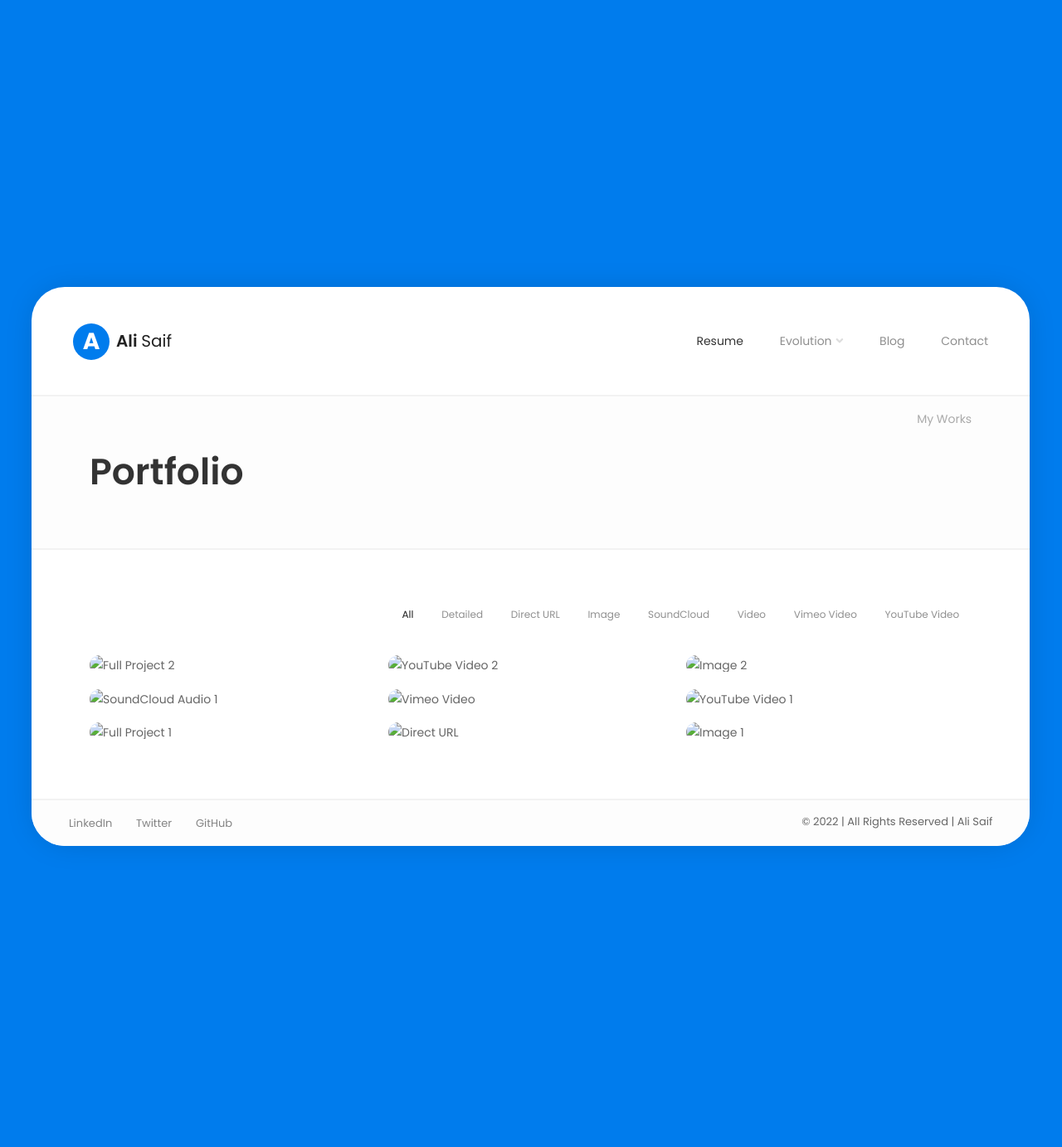
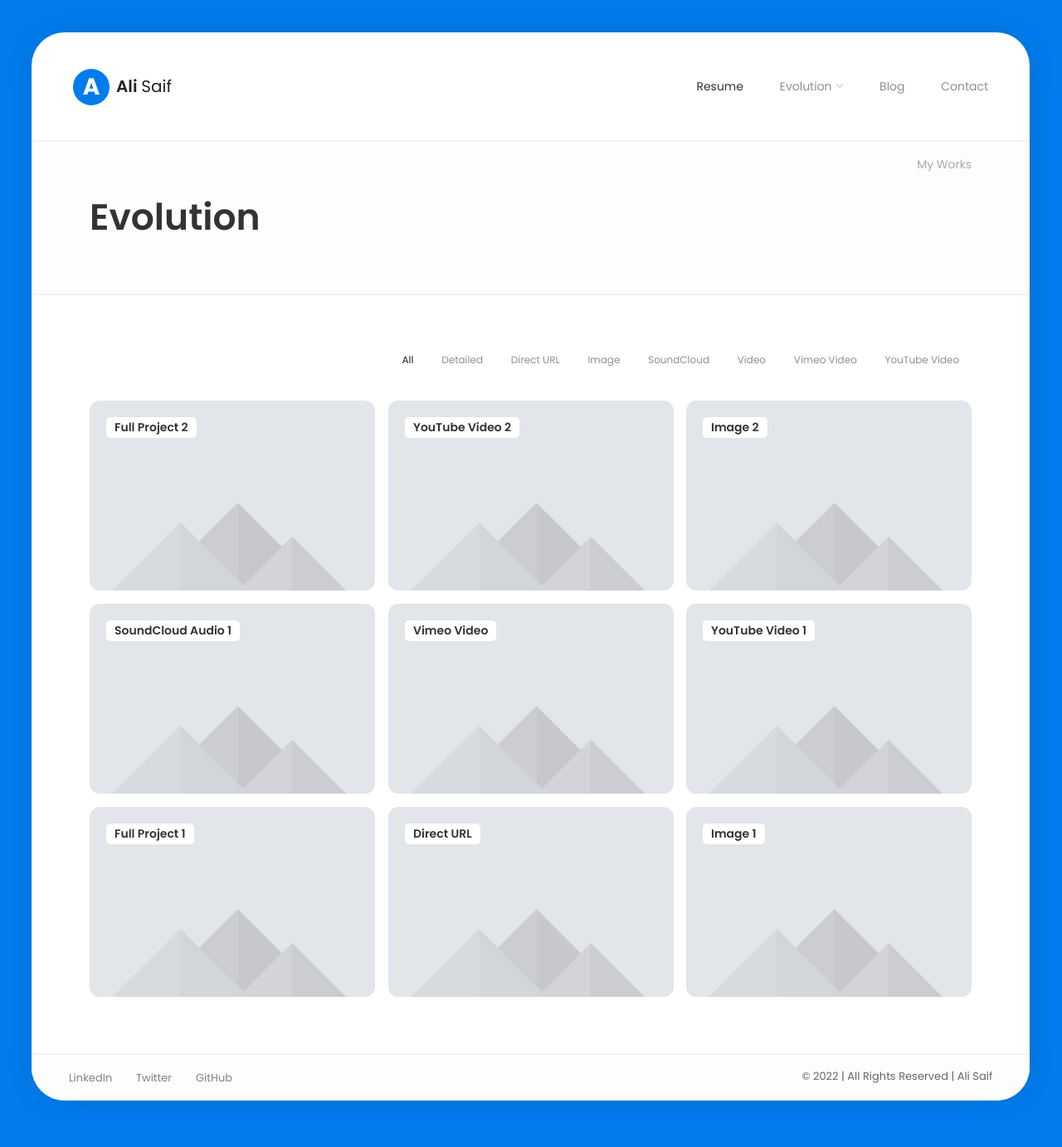
Before and after one commit to integracore2/integracore2.github.io, a Jekyll site: the page built from evolution.md, in a window 1280 px wide. Shown: the whole page at 83% size. Built offline with Jekyll 4.4.1, drawn with Linux system fonts in a browser that asks for light colours.

Commit message:
fixed img tags with site.baseurl prefix

```diff
--- a/evolution.md
+++ b/evolution.md
@@ -9,7 +9,7 @@ permalink: /evolution/
             <div id="primary" class="content-area">
 
               <div class="page-title">
-                <h1>Portfolio</h1>
+                <h1>Evolution</h1>
                 <div class="page-subtitle">
                     <h4> My Works</h4>
                 </div>
@@ -63,7 +63,7 @@ permalink: /evolution/
                         <!-- Portfolio Item 1 -->
                         <figure class="item standard" data-groups='["category_all", "category_detailed"]'>
                           <div class="portfolio-item-img">
-                            <img src="assets/img/portfolio/1.jpg" alt="Full Project 2" title="" />
+                            <img src="{{ site.baseurl }}/assets/img/portfolio/1.jpg" alt="Full Project 2" title="" />
                             <a href="portfolio-project-2.html" class="ajax-page-load"></a>
                           </div>
 
@@ -76,7 +76,7 @@ permalink: /evolution/
                         <!-- Portfolio Item 2 -->
                         <figure class="item lbvideo" data-groups='["category_all", "category_video", "category_youtube-video"]'>
                             <div class="portfolio-item-img">
-                              <img src="assets/img/portfolio/2.jpg" alt="YouTube Video 2" title="" />
+                              <img src="{{ site.baseurl }}/assets/img/portfolio/2.jpg" alt="YouTube Video 2" title="" />
                               <a href="https://www.youtube.com/embed/F-1weFCiYBA" class="lightbox mfp-iframe" title="YouTube Video 2"></a>
                             </div>
 
@@ -89,8 +89,8 @@ permalink: /evolution/
                         <!-- Portfolio Item 3 -->
                         <figure class="item lbimage" data-groups='["category_all", "category_image"]'>
                           <div class="portfolio-item-img">
-                            <img src="assets/img/portfolio/3.jpg" alt="Image 2" title="" />
-                            <a class="lightbox" title="Image 2" href="assets/img/portfolio/full/3.jpg"></a>
+                            <img src="{{ site.baseurl }}/assets/img/portfolio/3.jpg" alt="Image 2" title="" />
+                            <a class="lightbox" title="Image 2" href="{{ site.baseurl }}/assets/img/portfolio/full/3.jpg"></a>
                           </div>
 
                           <i class="fa fa-image"></i>
@@ -102,7 +102,7 @@ permalink: /evolution/
                         <!-- Portfolio Item 4 -->
                         <figure class="item lbaudio" data-groups='["category_all", "category_soundcloud"]'>
                           <div class="portfolio-item-img">
-                            <img src="assets/img/portfolio/4.jpg" alt="SoundCloud Audio 1" title="" />
+                            <img src="{{ site.baseurl }}/assets/img/portfolio/4.jpg" alt="SoundCloud Audio 1" title="" />
                             <a href="https://w.soundcloud.com/player/?url=https%3A//api.soundcloud.com/tracks/221650664&#038;color=%23ff5500&#038;auto_play=false&#038;hide_related=false&#038;show_comments=true&#038;show_user=true&#038;show_reposts=false&#038;show_teaser=true&#038;visual=true" class="lightbox mfp-iframe" title="SoundCloud Audio 1"></a>
                           </div>
 
@@ -115,7 +115,7 @@ permalink: /evolution/
                         <!-- Portfolio Item 5 -->
                         <figure class="item lbvideo" data-groups='["category_all", "category_video", "category_vimeo-video"]'>
                           <div class="portfolio-item-img">
-                            <img src="assets/img/portfolio/5.jpg" alt="Vimeo Video" title="" />
+                            <img src="{{ site.baseurl }}/assets/img/portfolio/5.jpg" alt="Vimeo Video" title="" />
                             <a href="https://player.vimeo.com/video/158284739" class="lightbox mfp-iframe" title="Vimeo Video"></a>
                           </div>
 
@@ -128,7 +128,7 @@ permalink: /evolution/
                         <!-- Portfolio Item 6 -->
                         <figure class="item lbvideo" data-groups='["category_all", "category_video", "category_youtube-video"]'>
                           <div class="portfolio-item-img">
-                            <img src="assets/img/portfolio/6.jpg" alt="YouTube Video 1" title="" />
+                            <img src="{{ site.baseurl }}/assets/img/portfolio/6.jpg" alt="YouTube Video 1" title="" />
                             <a href="https://www.youtube.com/embed/ZK8REu-8pGw" class="lightbox mfp-iframe" title="YouTube Video 1"></a>
                           </div>
 
@@ -141,7 +141,7 @@ permalink: /evolution/
                         <!-- Portfolio Item 7 -->
                         <figure class="item standard" data-groups='["category_all", "category_detailed"]'>
                           <div class="portfolio-item-img">
-                            <img src="assets/img/portfolio/7.jpg" alt="Full Project 1" title="" />
+                            <img src="{{ site.baseurl }}/assets/img/portfolio/7.jpg" alt="Full Project 1" title="" />
                             <a href="portfolio-project-1.html" class="ajax-page-load"></a>
                           </div>
 
@@ -154,7 +154,7 @@ permalink: /evolution/
                         <!-- Portfolio Item 8 -->
                         <figure class="item direct" data-groups='["category_all", "category_direct-url"]'>
                           <div class="portfolio-item-img">
-                            <img src="assets/img/portfolio/8.jpg" alt="Direct URL" title="" />
+                            <img src="{{ site.baseurl }}/assets/img/portfolio/8.jpg" alt="Direct URL" title="" />
                             <a target="_blank" href="https://themeforest.net/user/lmpixels/portfolio"></a>
                           </div>
 
@@ -167,8 +167,8 @@ permalink: /evolution/
                         <!-- Portfolio Item 9 -->
                         <figure class="item lbimage" data-groups='["category_all", "category_image"]'>
                           <div class="portfolio-item-img">
-                            <img src="assets/img/portfolio/9.jpg" alt="Image 1" title="" />
-                            <a class="lightbox" title="Image 1" href="assets/img/portfolio/full/5.jpg"></a>
+                            <img src="{{ site.baseurl }}/assets/img/portfolio/9.jpg" alt="Image 1" title="" />
+                            <a class="lightbox" title="Image 1" href="{{ site.baseurl }}/assets/img/portfolio/full/5.jpg"></a>
                           </div>
 
                           <i class="fa fa-image"></i>
```
Also changed, not shown: resume.md (+1 -1 lines).
